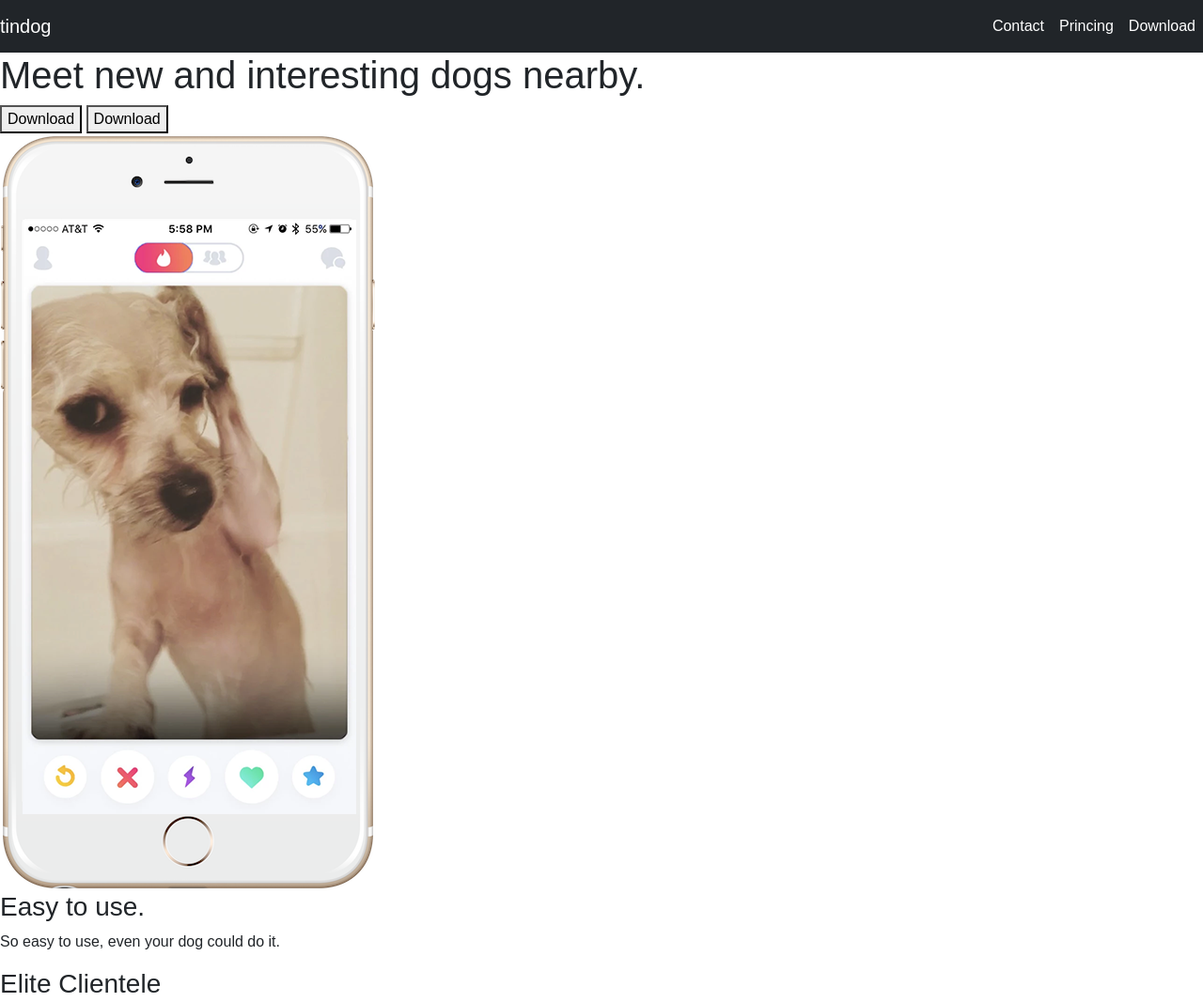
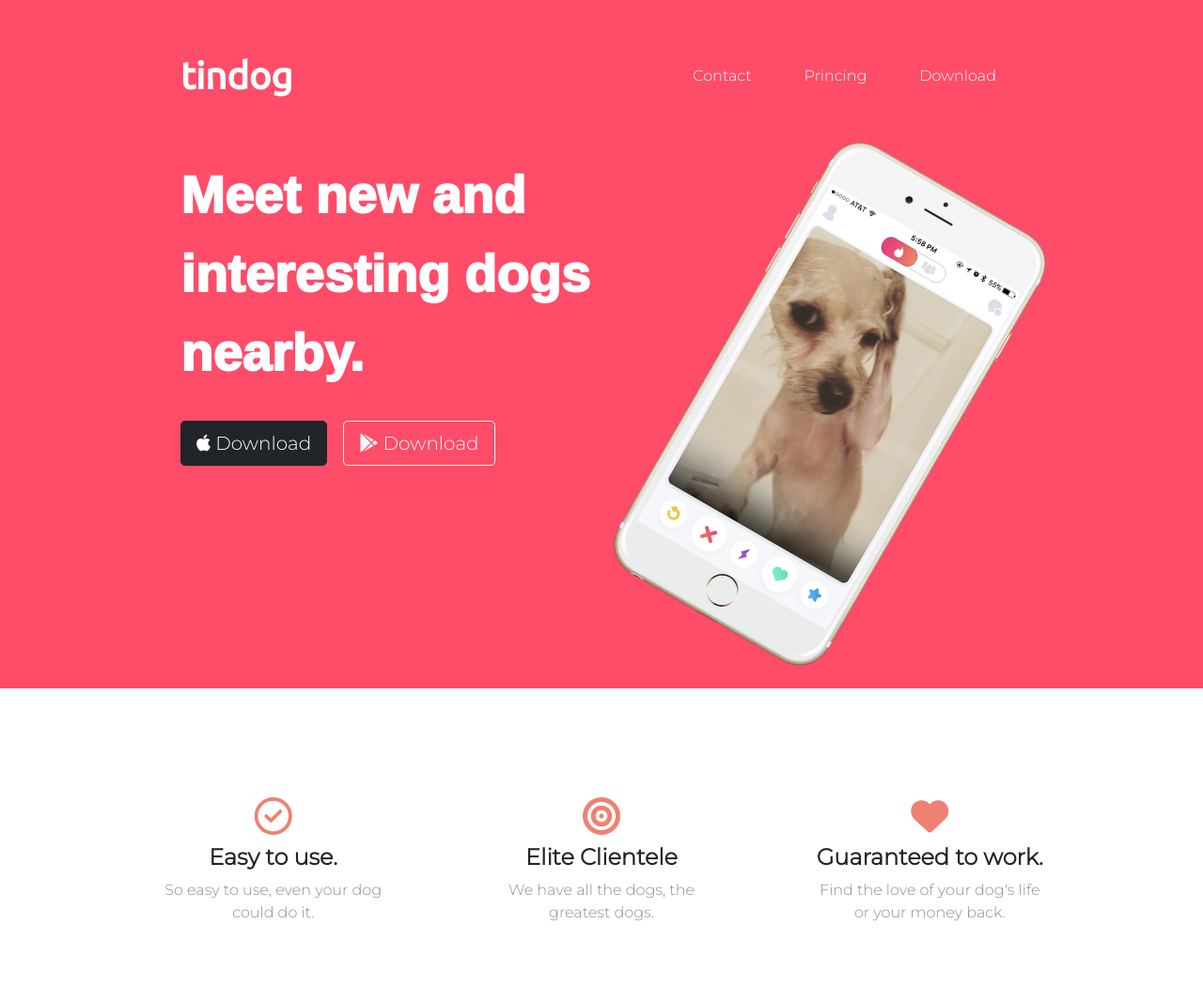
Before and after one commit to Adityashah2003/WEBDEV, a plain HTML site: page Tindog/index.html in a window 1280 px wide. Shown: the top 1067 px of the page at 94% size. Drawn offline with nearby package versions, Linux system fonts and the light colour scheme.

Commit message:
customised bootstrap

```diff
--- a/Tindog/first.css
+++ b/Tindog/first.css
@@ -1,3 +1,73 @@
 body{
-    font-family: sans-serif;
+    font-family: 'Montserrat', sans-serif;
 }
+    /* font-family: 'Merriweather', serif; */
+    /* font-family: 'Montserrat', sans-serif; */
+    /* font-family: 'Sacramento', cursive; */
+    /* font-family: 'Ubuntu', sans-serif; */
+#title{
+    background-color: #ff4c68;
+    color: #fff;
+}
+h1{
+    font-family: 'Montserrat-Black',sans-serif;
+    font-size: 3.5rem;
+    font-weight: 1000;
+    line-height: 1.5;
+}
+h3{
+    font-family: 'Montserrat';
+    font-weight: bold;
+    font-size: 1.5rem;
+    /* padding-right: auto; */
+}
+p{
+    color: #8f8f8f;
+}
+
+.container-fluid{
+    padding: 3% 15%;
+}
+
+/* ------------------navbar------------------ */
+.navbar{
+    padding-bottom: 50px;
+}
+.navbar-brand{
+    font-family: 'Ubuntu', sans-serif;
+    font-size: 2.5rem;
+    font-weight: bold;
+}
+.navbar-item{
+    padding: 0 20px;
+}
+.nav-link{
+    font-size: medium;
+}
+.download-btn{
+    margin: 5% 3% 5% 0%;
+}
+/* ------------------------------------------- */
+
+.title-img{
+    width: 60%;
+    transform: rotate(30deg);
+    margin-left: 100px;
+}
+
+/* features */
+#features{
+    padding: 5% 10%;
+}
+.feature-box{
+    text-align: center;
+    padding: 5%;
+}
+.icon{
+    font-size: 2.5rem;
+    padding-bottom: 10px;
+    color: #ef8172;
+}
+.icon:hover{
+    color: #ff4c68;
+}
--- a/Tindog/index.html
+++ b/Tindog/index.html
@@ -4,17 +4,25 @@
 <head>
   <meta charset="utf-8">
   <title>TinDog</title>
+
+  <script src="https://kit.fontawesome.com/6132e6785e.js" crossorigin="anonymous"></script>
+
   <link href="https://cdn.jsdelivr.net/npm/bootstrap@5.0.2/dist/css/bootstrap.min.css" rel="stylesheet" integrity="sha384-EVSTQN3/azprG1Anm3QDgpJLIm9Nao0Yz1ztcQTwFspd3yD65VohhpuuCOmLASjC" crossorigin="anonymous">
   <script src="https://cdn.jsdelivr.net/npm/bootstrap@5.0.2/dist/js/bootstrap.bundle.min.js" integrity="sha384-MrcW6ZMFYlzcLA8Nl+NtUVF0sA7MsXsP1UyJoMp4YLEuNSfAP+JcXn/tWtIaxVXM" crossorigin="anonymous"></script>
+
   <link rel="stylesheet" href="first.css">
+
+  <link rel="preconnect" href="https://fonts.googleapis.com"><link rel="preconnect" href="https://fonts.gstatic.com" crossorigin><link href="https://fonts.googleapis.com/css2?family=Merriweather&family=Montserrat:wght@300&family=Sacramento&family=Ubuntu&display=swap" rel="stylesheet">
+
 </head>
 
 <body>
 
   <section id="title">
 
+	<div class="container-fluid">
 		<!-- Nav Bar -->
-    <nav class="navbar navbar-expand-lg navbar-dark bg-dark">
+		<nav class="navbar navbar-expand-lg navbar-dark">
 			<a class="navbar-brand"  href="#">tindog</a>
 			<button class="navbar-toggler" type="button" data-bs-toggle="collapse" data-bs-target="#navbarNav" aria-controls="navbarNav" aria-expanded="false" aria-label="Toggle navigation">
 				<span class="navbar-toggler-icon"></span>
@@ -32,15 +40,19 @@
 
 		<!-- Title -->
 
-    <div>
+		<div class="row">
+			<div class="col-lg-6">
 				<h1>Meet new and interesting dogs nearby.</h1>
-      <button type="button">Download</button>
-      <button type="button">Download</button>
-    </div>
-    <div>
-      <img src="images/iphone6.png" alt="iphone-mockup">
+				<button type="button" class="btn btn-dark btn-lg download-btn"><i class="fa-brands fa-apple"></i> Download</button>
+				<button type="button" class="btn btn-outline-light btn-lg download-btn"><i class="fa-brands fa-google-play"></i> Download</button>
 			</div>
 
+			<div class="col-lg-6">
+				<img class = "title-img" src="images/iphone6.png" alt="iphone-mockup">
+			</div>
+		</div>
+
+	</div>
   </section>
 
 
@@ -48,15 +60,25 @@
 
   <section id="features">
 
+		<div class="row">
+			<div class=" feature-box col-lg-4">
+				<i class="fa fa-check-circle-o icon" aria-hidden="true"></i>
 				<h3>Easy to use.</h3>
 				<p>So easy to use, even your dog could do it.</p>
+			</div>
 
+			<div class=" feature-box col-lg-4">
+				<i class="fa fa-bullseye icon" aria-hidden="true"></i>
 				<h3>Elite Clientele</h3>
 				<p>We have all the dogs, the greatest dogs.</p>
+			</div>
 
+			<div class=" feature-box col-lg-4 ">
+				<i class="fa fa-heart icon" aria-hidden="true"></i>
 				<h3>Guaranteed to work.</h3>
 				<p>Find the love of your dog's life or your money back.</p>
-
+			</div>
+		</div>
   </section>
 
 
```
Lines whose indentation alone changed are shown as unchanged.
